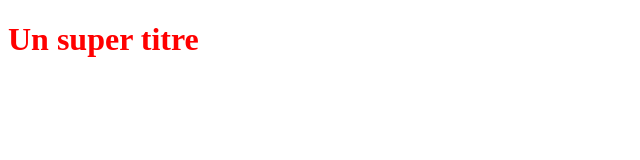
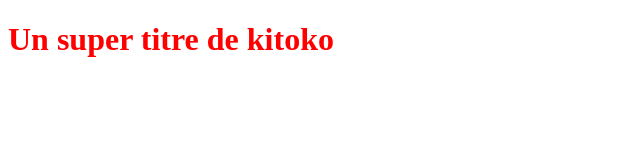
Before and after one commit to kitoko123/OpenclassroomsProject, a plain HTML site: page index.html in a window 1280 px wide. Shown: the whole page, without its empty margins (0-640 px from the left). Drawn offline with Linux system fonts and the light colour scheme.

Commit message:
Modification du titre H1

```diff
--- a/index.html
+++ b/index.html
@@ -5,6 +5,6 @@
    <link rel="stylesheet" type="text/css" href="styles.css">
 </head>
 <body>
-   <h1>Un super titre</h1>
+   <h1>Un super titre de kitoko</h1>
 </body>
 </html>
```
